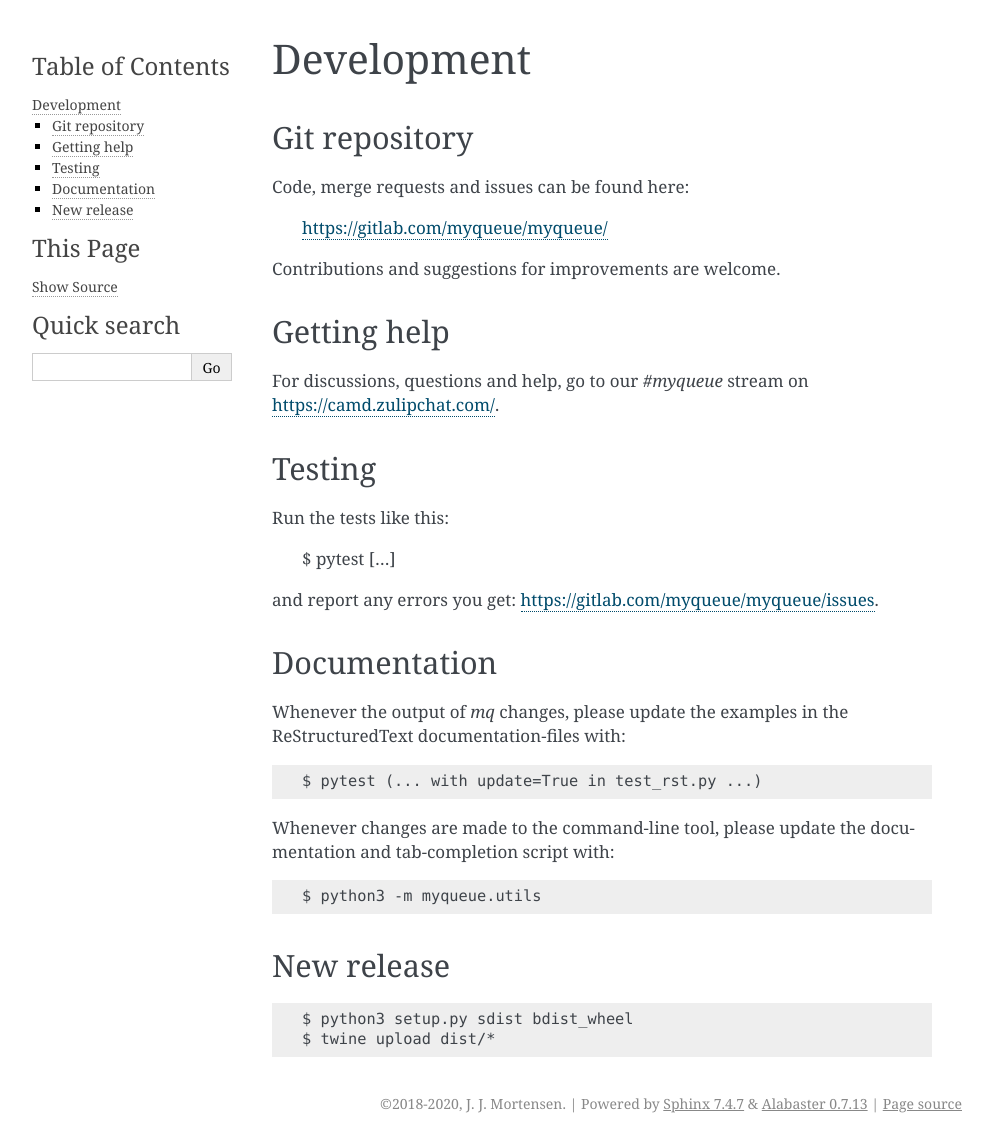
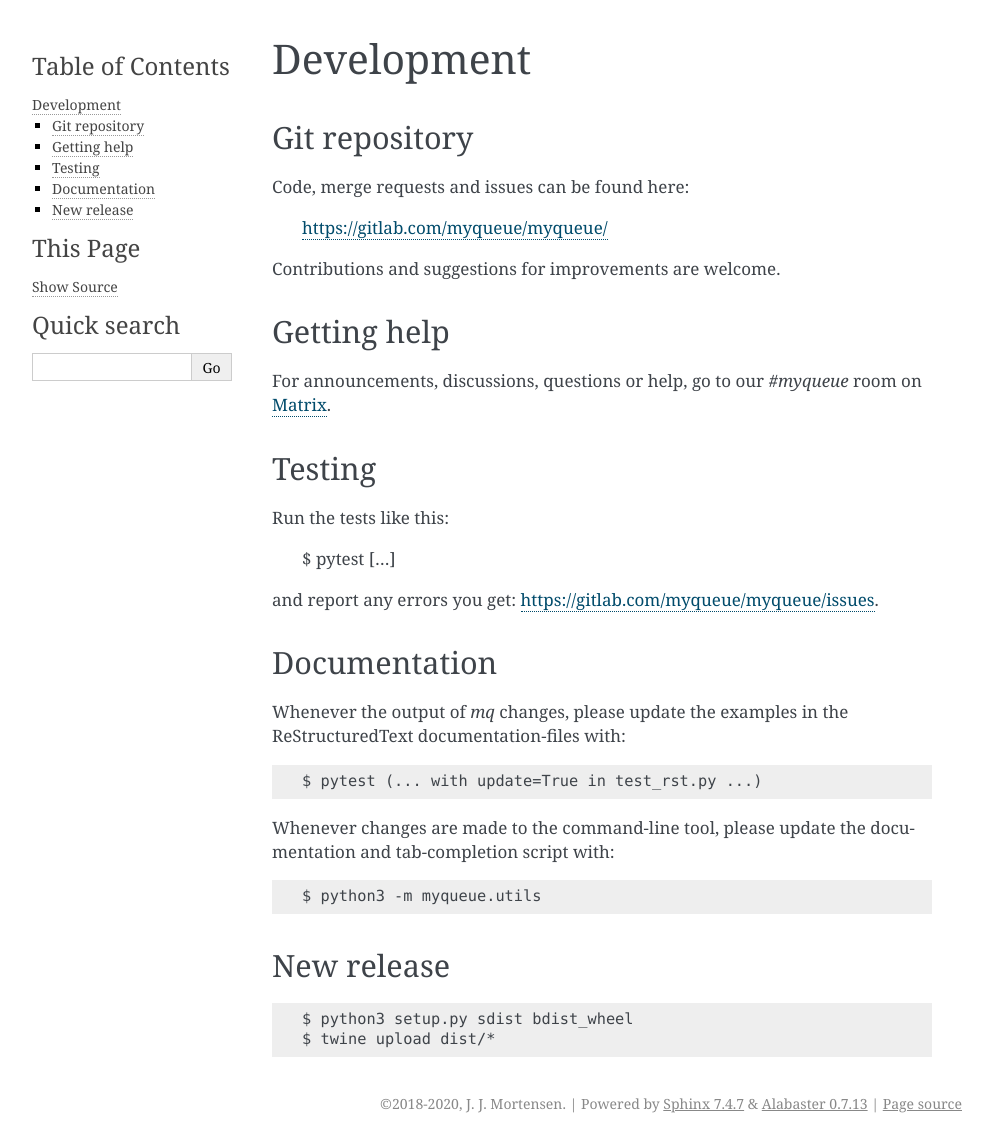
Before and after one commit to Yangxinsix/myqueue, a Sphinx documentation site: the page built from docs/development.rst, in a window 1280 px wide. Shown: the whole page, without its empty margins (148-1141 px from the left). Built offline with Sphinx 7.4.7, drawn with Linux system fonts in a browser that asks for light colours.

Commit message:
Use Matrix.org

```diff
--- a/README.rst
+++ b/README.rst
@@ -40,7 +40,7 @@ Quick links:
 * Documentation: https://myqueue.readthedocs.io/
 * Code: https://gitlab.com/myqueue/myqueue/
 * Issues: https://gitlab.com/myqueue/myqueue/issues/
-* Chat: https://camd.zulipchat.com/ (#myqueue stream)
+* Chat: https://matrix.to/#/#myqueue:matrix.org
 
 
 .. _SLURM: https://slurm.schedmd.com/
@@ -124,10 +124,10 @@ Help, support and feedback
 
 If you need help, want to report a bug or suggest a new feature then you are
 welcome to get in touch via MyQueue's `issue tracker`_
-or the *#myqueue* stream on Zulip_.
+or the *#myqueue* romm on Matrix_.
 
 .. _issue tracker: https://gitlab.com/myqueue/myqueue/issues/
-.. _Zulip: https://camd.zulipchat.com/
+.. _Matrix: https://matrix.to/#/#myqueue:matrix.org
 
 
 Contributing
--- a/docs/development.rst
+++ b/docs/development.rst
@@ -14,8 +14,10 @@ Contributions and suggestions for improvements are welcome.
 Getting help
 ------------
 
-For discussions, questions and help, go to our `#myqueue` stream on
-https://camd.zulipchat.com/.
+For announcements, discussions, questions or help, go to our `#myqueue` room on
+Matrix_.
+
+.. _Matrix: https://matrix.to/#/#myqueue:matrix.org
 
 
 Testing
```
